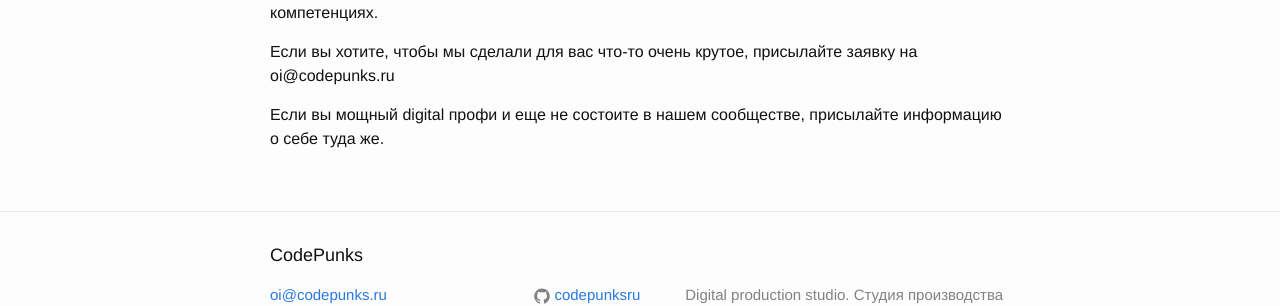
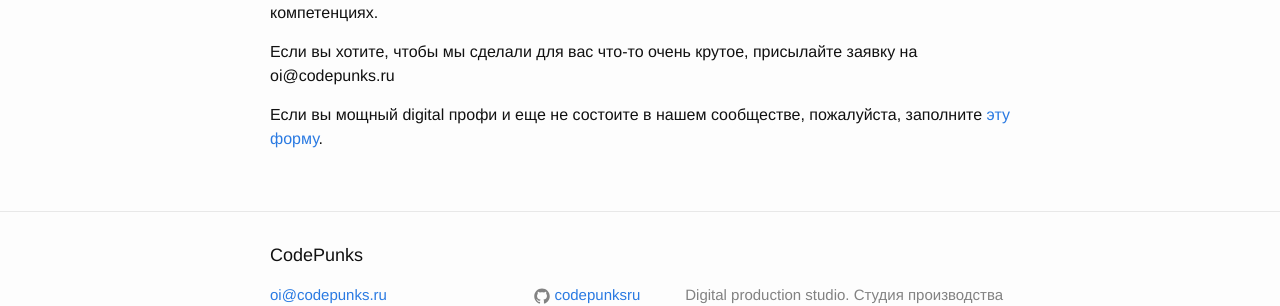
Before and after one commit to codepunksru/codepunksru.github.io, a Jekyll site: the page built from _posts/2016-07-11-hello-friends.markdown, in a window 1280 px wide. Shown: the part 262-568 px from the top of the page. Built offline with Jekyll 4.4.1, drawn with Linux system fonts in a browser that asks for light colours.

Commit message:
Added form for IT specialists

```diff
--- a/_posts/2016-07-11-hello-friends.markdown
+++ b/_posts/2016-07-11-hello-friends.markdown
@@ -10,4 +10,4 @@
 
 Если вы хотите, чтобы мы сделали для вас что-то очень крутое, присылайте заявку на oi@codepunks.ru
 
-Если вы мощный digital профи и еще не состоите в нашем сообществе, присылайте информацию о себе туда же.
+Если вы мощный digital профи и еще не состоите в нашем сообществе, пожалуйста, заполните <a href = "http://goo.gl/forms/0YPRDuRTE6NR7l7r1">эту форму</a>.
```
